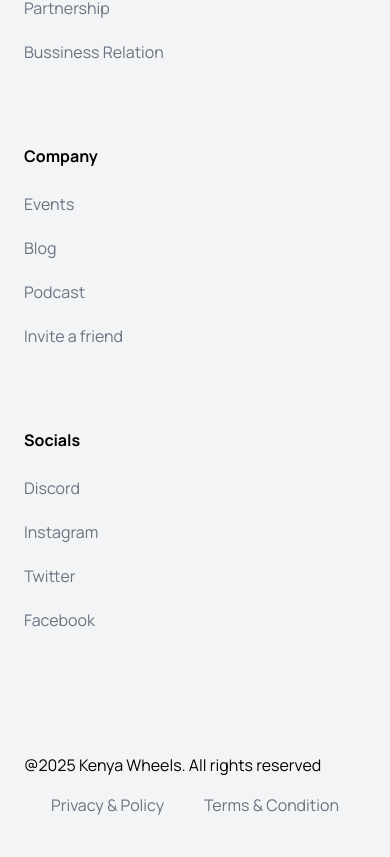
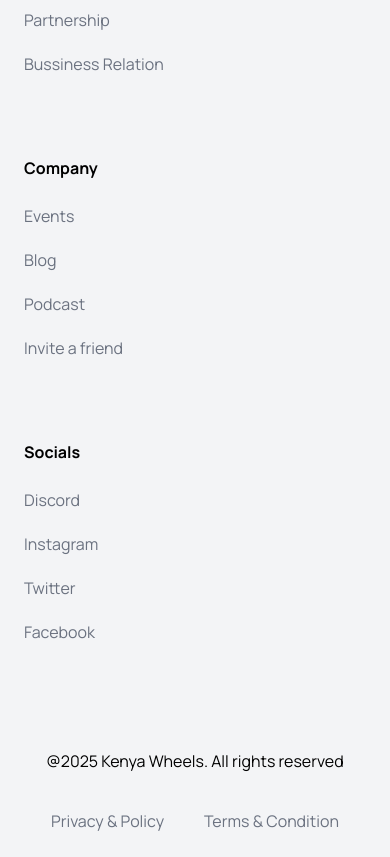
Before and after one commit to mwangimuringi/urbanwheels, a Next.js app: page / in a window 390 px wide. Shown: the part 2211-3068 px from the top of the page. Built offline with nearby package versions, Linux system fonts and the light colour scheme; no server answers; the database is empty.

Commit message:
Refactor Tailwind classes for better responsive design.

```diff
--- a/components/footer.tsx
+++ b/components/footer.tsx
@@ -8,7 +8,7 @@
 
   return (
     <footer className="flex flex-col text-black mt-5 border-t bg-gray-100">
-      <section className="flex max-md:flex-col flex-wrap justify-between gap-5 sm:px-16 px-6 py-10">
+      <section className="flex flex-col lg:flex-row justify-between gap-8 sm:px-16 px-6 py-10">
         <div className="flex flex-col justify-start items-start gap-6">
           <Image
             src={"/logo.svg"}
@@ -44,10 +44,10 @@
         </nav>
       </section>
 
-      <section className="flex justify-between items-center flex-wrap mt-10 border-t border-gray-100 sm:px-16 px-6 py-10">
+      <section className="flex flex-col md:flex-row justify-between items-center gap-5 mt-10 border-t border-gray-100 sm:px-16 px-6 py-6">
         <p>@{currentYear} Kenya Wheels. All rights reserved</p>
 
-        <nav className="footer__copyrights-link">
+        <nav className="footer__copyrights-link flex gap-4">
           <Link href="/" className="text-gray-500">
             Privacy & Policy
           </Link>
```
